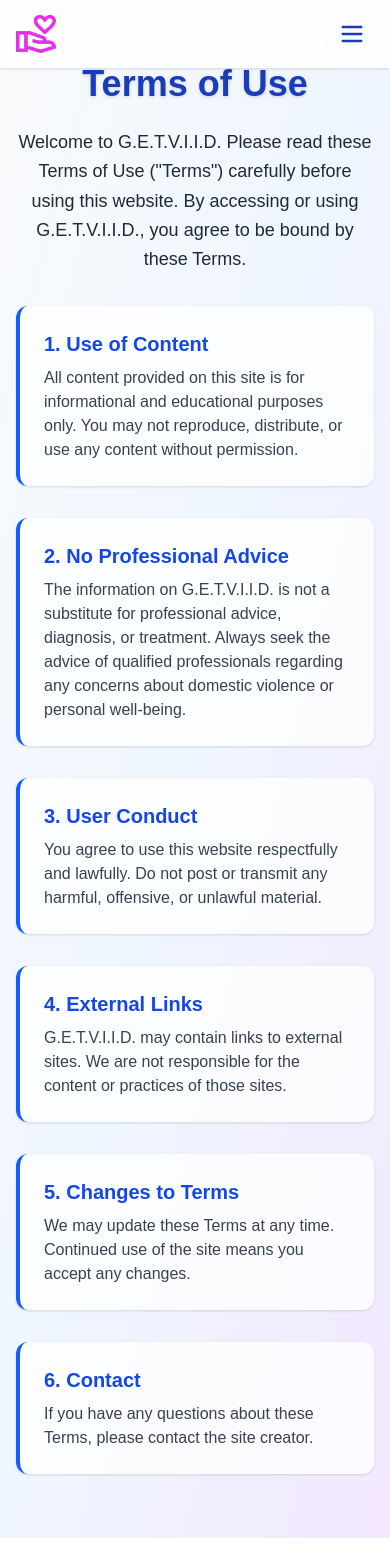
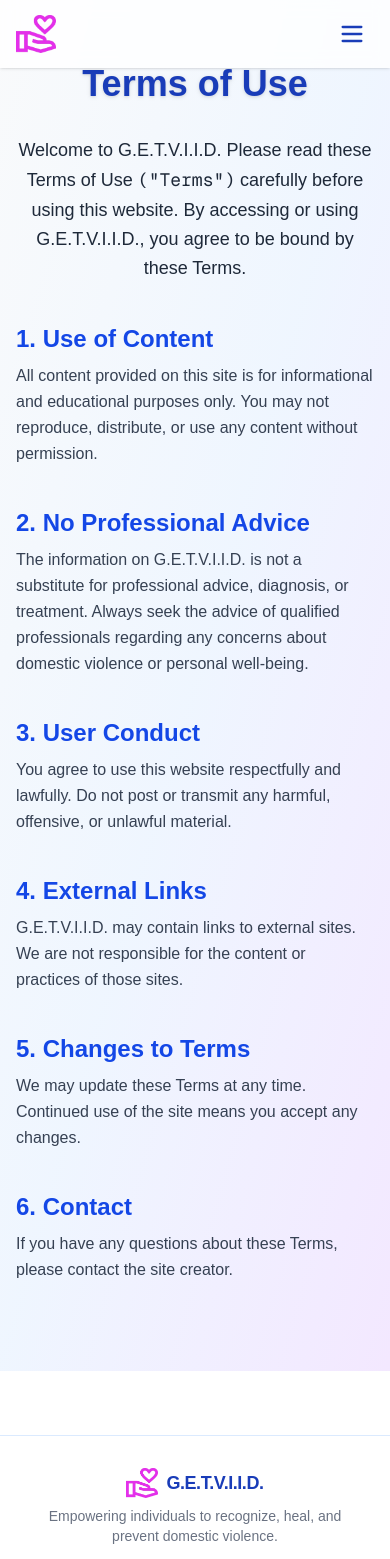
Before and after one commit to 007saki/getviid, a Next.js app: page /terms-of-use in a window 390 px wide. Shown: the top 1559 px of the page. Built offline with nearby package versions, Linux system fonts and the light colour scheme; what @radix-ui/themes would draw is missing.

Commit message:
remove card and box border

```diff
--- a/app/about/page.tsx
+++ b/app/about/page.tsx
@@ -15,8 +15,8 @@ export default function AboutPage() {
           About G.E.T.V.I.I.D.
         </h1>
         <p className="mb-8 text-xl sm:text-2xl text-gray-700 leading-relaxed text-center max-w-2xl">
-          <span className="font-semibold text-blue-700">G.E.T.V.I.I.D.</span>{" "}
-          stands for{" "}
+          <span className="font-semibold text-blue-700">G.E.T.V.I.I.D.</span> stands
+          for{" "}
           <span className="font-semibold">
             Guiding Everyone To Victory In Intimate Integrity &amp; Dignity
           </span>
@@ -36,8 +36,8 @@ export default function AboutPage() {
       </section>
 
       {/* Mission & Vision */}
-      <section className="w-full max-w-4xl grid gap-8 md:grid-cols-2 px-4 py-16">
-        <div className="bg-white/90 rounded-2xl p-6 shadow-md border-l-4 border-blue-600">
+      <section className="w-full max-w-4xl grid gap-12 md:grid-cols-2 px-4 py-16">
+        <div>
           <h2 className="text-2xl font-bold text-blue-700 mb-2">My Mission</h2>
           <p className="text-gray-700 text-base">
             To guide and support everyone—especially those impacted by domestic
@@ -47,7 +47,7 @@ export default function AboutPage() {
             relationships and a better future.
           </p>
         </div>
-        <div className="bg-white/90 rounded-2xl p-6 shadow-md border-l-4 border-purple-600">
+        <div>
           <h2 className="text-2xl font-bold text-purple-700 mb-2">My Vision</h2>
           <p className="text-gray-700 text-base">
             A world where every individual lives free from violence, with the
@@ -56,10 +56,8 @@ export default function AboutPage() {
           </p>
         </div>
       </section>
-
       {/* About the Creator */}
       <section className="w-full max-w-2xl mt-12 px-4 pb-16">
-        <div className="bg-white/90 rounded-2xl p-6 shadow border-l-4 border-blue-400">
         <h2 className="text-2xl font-bold text-blue-700 mb-2">
           About the Creator
         </h2>
@@ -73,8 +71,8 @@ export default function AboutPage() {
           education, and community support—for both survivors and those seeking
           to change.
         </p>
-        </div>
       </section>
+
     </main>
   );
 }
--- a/app/contact/page.tsx
+++ b/app/contact/page.tsx
@@ -19,7 +19,7 @@ export default function ContactPage() {
           confidentiality.
         </p>
 
-        <div className="mb-8 p-6 bg-white/80 rounded-xl shadow border-l-4 border-blue-600">
+        <div className="mb-8">
           <h2 className="text-xl font-bold text-blue-700 mb-2">Email</h2>
           <p className="text-gray-700 break-all">
             <a
@@ -30,7 +30,7 @@ export default function ContactPage() {
             </a>
           </p>
         </div>
-        <div className="p-6 bg-white/80 rounded-xl shadow border-l-4 border-purple-600">
+        <div>
           <h2 className="text-xl font-bold text-purple-700 mb-2">
             Confidentiality
           </h2>
--- a/app/layout.tsx
+++ b/app/layout.tsx
@@ -3,7 +3,7 @@ import { Geist, Geist_Mono } from "next/font/google";
 import "@radix-ui/themes/styles.css";
 import "./globals.css";
 import { Theme } from "@radix-ui/themes";
-import Navbar from "./about/Navbar";
+import Navbar from "./Navbar";
 import Footer from "./footer";
 
 const geistSans = Geist({
--- a/app/terms-of-use/page.tsx
+++ b/app/terms-of-use/page.tsx
@@ -10,48 +10,66 @@ export default function TermsOfUsePage() {
   return (
     <main className="flex flex-col items-center bg-gradient-to-br from-gray-50 via-blue-50 to-purple-100 py-16 px-4 min-h-screen">
       <section className="w-full max-w-2xl">
-        <h1 className="text-4xl sm:text-5xl font-extrabold text-blue-800 mb-6 text-center drop-shadow">
+        <h1 className="text-4xl sm:text-5xl font-extrabold text-blue-800 mb-8 text-center drop-shadow">
           Terms of Use
         </h1>
-        <p className="mb-8 text-lg text-gray-800 leading-relaxed text-center">
-          Welcome to G.E.T.V.I.I.D. Please read these Terms of Use {`("Terms")`} carefully before using this website. By accessing or using G.E.T.V.I.I.D., you agree to be bound by these Terms.
+        <p className="mb-10 text-lg text-gray-800 leading-relaxed text-center">
+          Welcome to G.E.T.V.I.I.D. Please read these Terms of Use{" "}
+          <span className="font-mono">(&quot;Terms&quot;)</span> carefully before using
+          this website. By accessing or using G.E.T.V.I.I.D., you agree to be
+          bound by these Terms.
         </p>
-        <div className="mb-8 bg-white/80 rounded-xl p-6 shadow border-l-4 border-blue-600">
-          <h2 className="text-xl font-bold text-blue-700 mb-2">1. Use of Content</h2>
-          <p className="text-gray-700">
-            All content provided on this site is for informational and educational purposes only. You may not reproduce, distribute, or use any content without permission.
+
+        <h2 className="text-2xl font-bold text-blue-700 mb-2 mt-10">
+          1. Use of Content
+        </h2>
+        <p className="mb-6 text-gray-700 text-base leading-relaxed">
+          All content provided on this site is for informational and educational
+          purposes only. You may not reproduce, distribute, or use any content
+          without permission.
         </p>
-        </div>
-        <div className="mb-8 bg-white/80 rounded-xl p-6 shadow border-l-4 border-blue-600">
-          <h2 className="text-xl font-bold text-blue-700 mb-2">2. No Professional Advice</h2>
-          <p className="text-gray-700">
-            The information on G.E.T.V.I.I.D. is not a substitute for professional advice, diagnosis, or treatment. Always seek the advice of qualified professionals regarding any concerns about domestic violence or personal well-being.
+
+        <h2 className="text-2xl font-bold text-blue-700 mb-2 mt-10">
+          2. No Professional Advice
+        </h2>
+        <p className="mb-6 text-gray-700 text-base leading-relaxed">
+          The information on G.E.T.V.I.I.D. is not a substitute for professional
+          advice, diagnosis, or treatment. Always seek the advice of qualified
+          professionals regarding any concerns about domestic violence or personal
+          well-being.
         </p>
-        </div>
-        <div className="mb-8 bg-white/80 rounded-xl p-6 shadow border-l-4 border-blue-600">
-          <h2 className="text-xl font-bold text-blue-700 mb-2">3. User Conduct</h2>
-          <p className="text-gray-700">
-            You agree to use this website respectfully and lawfully. Do not post or transmit any harmful, offensive, or unlawful material.
+
+        <h2 className="text-2xl font-bold text-blue-700 mb-2 mt-10">
+          3. User Conduct
+        </h2>
+        <p className="mb-6 text-gray-700 text-base leading-relaxed">
+          You agree to use this website respectfully and lawfully. Do not post or
+          transmit any harmful, offensive, or unlawful material.
         </p>
-        </div>
-        <div className="mb-8 bg-white/80 rounded-xl p-6 shadow border-l-4 border-blue-600">
-          <h2 className="text-xl font-bold text-blue-700 mb-2">4. External Links</h2>
-          <p className="text-gray-700">
-            G.E.T.V.I.I.D. may contain links to external sites. We are not responsible for the content or practices of those sites.
+
+        <h2 className="text-2xl font-bold text-blue-700 mb-2 mt-10">
+          4. External Links
+        </h2>
+        <p className="mb-6 text-gray-700 text-base leading-relaxed">
+          G.E.T.V.I.I.D. may contain links to external sites. We are not
+          responsible for the content or practices of those sites.
         </p>
-        </div>
-        <div className="mb-8 bg-white/80 rounded-xl p-6 shadow border-l-4 border-blue-600">
-          <h2 className="text-xl font-bold text-blue-700 mb-2">5. Changes to Terms</h2>
-          <p className="text-gray-700">
-            We may update these Terms at any time. Continued use of the site means you accept any changes.
+
+        <h2 className="text-2xl font-bold text-blue-700 mb-2 mt-10">
+          5. Changes to Terms
+        </h2>
+        <p className="mb-6 text-gray-700 text-base leading-relaxed">
+          We may update these Terms at any time. Continued use of the site means
+          you accept any changes.
         </p>
-        </div>
-        <div className="bg-white/80 rounded-xl p-6 shadow border-l-4 border-blue-600">
-          <h2 className="text-xl font-bold text-blue-700 mb-2">6. Contact</h2>
-          <p className="text-gray-700">
-            If you have any questions about these Terms, please contact the site creator.
+
+        <h2 className="text-2xl font-bold text-blue-700 mb-2 mt-10">
+          6. Contact
+        </h2>
+        <p className="mb-6 text-gray-700 text-base leading-relaxed">
+          If you have any questions about these Terms, please contact the site
+          creator.
         </p>
-        </div>
       </section>
     </main>
   );
```
Also changed, not shown: app/privacy-policy/page.tsx (+21 -28 lines), app/Navbar.tsx (renamed from app/about/Navbar.tsx). Lines whose indentation alone changed are shown as unchanged.
